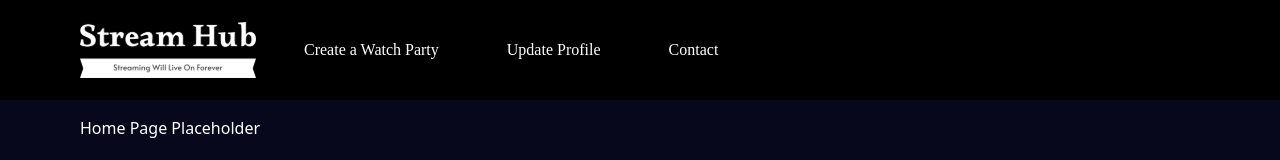
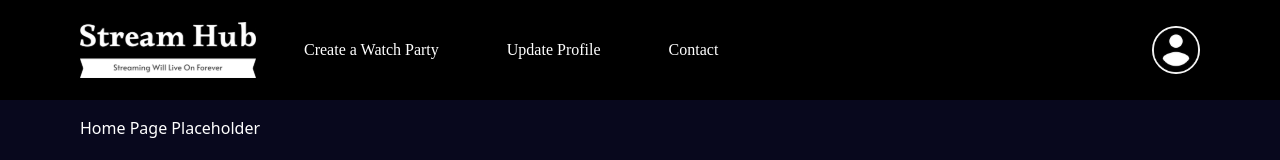
Before and after one commit to MaxChanSZ/streamhub-frontend, a React (Vite) app in the folder frontend-streamhub-main/: page / in a window 1280 px wide. Both pictures are taken after a click on the button "Login". Shown: the top 160 px of the page. Built offline with nearby package versions, Linux system fonts and the light colour scheme; a web font is replaced by a local one.

Commit message:
profile icon

```diff
--- a/frontend-streamhub-main/src/components/Navbar.tsx
+++ b/frontend-streamhub-main/src/components/Navbar.tsx
@@ -11,6 +11,8 @@ import {
 } from "@/components/shadcn/ui/navigation-menu.tsx";
 import { Button } from "@/components/shadcn/ui/button.tsx";
 import { Link } from "react-router-dom";
+import profileIcon from "/profileicon.svg";
+import profileIconBg from "/profileiconbg.svg";
 import logo from "/streamhub-logo.svg";
 
 const Navbar = () => {
@@ -43,8 +45,15 @@ const Navbar = () => {
             </NavigationMenuItem>
           </NavigationMenuList>
         </NavigationMenu>
+        <div className="ml-auto relative flex items-center mr-20">
+          <div className="relative w-12 h-12">
+            <img src={profileIcon} alt="Profile Icon Background" className="absolute top-0 left-0 w-12 h-12"/>
+            <img src={profileIconBg} alt="Profile Icon" className="absolute top-0 left-0 w-12 h-12"/>
           </div>
-  );
+        </div>
+      </div>
+)
+  ;
 };
 
 export default Navbar;
```
Also changed, not shown: frontend-streamhub-main/public/profileicon.svg (added), frontend-streamhub-main/public/profileiconbg.svg (added). Lines whose indentation alone changed are shown as unchanged.
